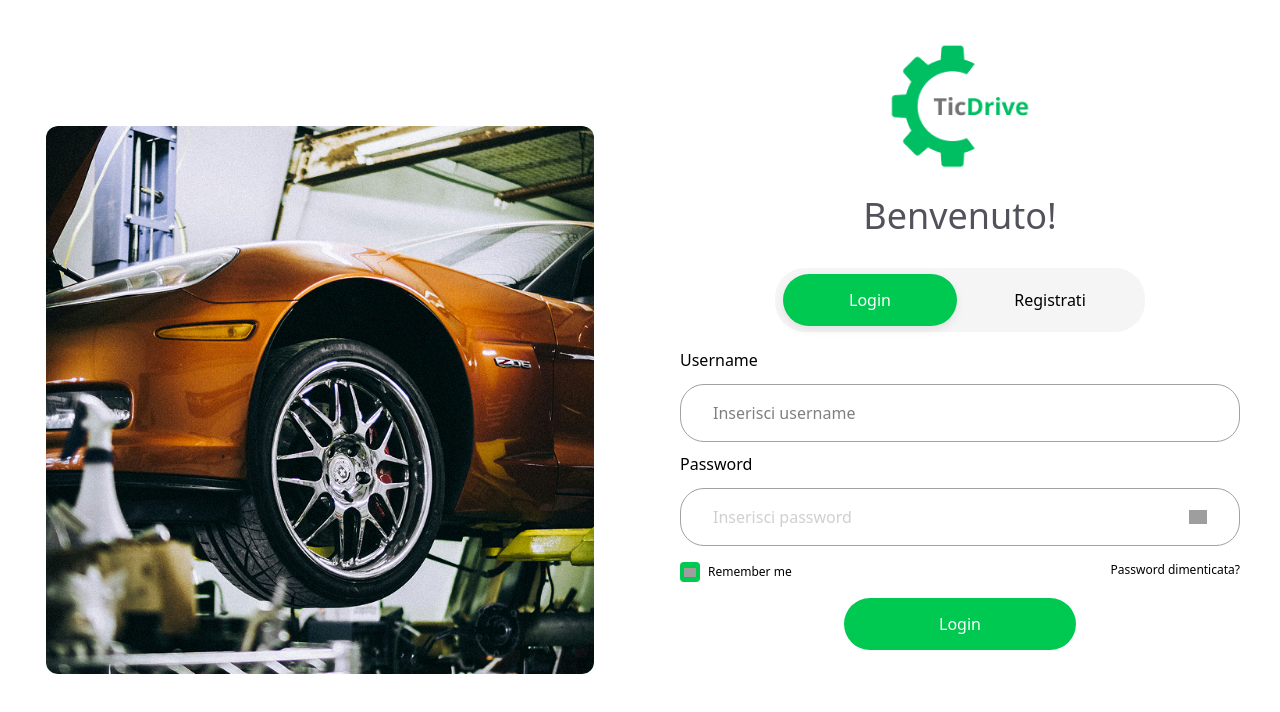
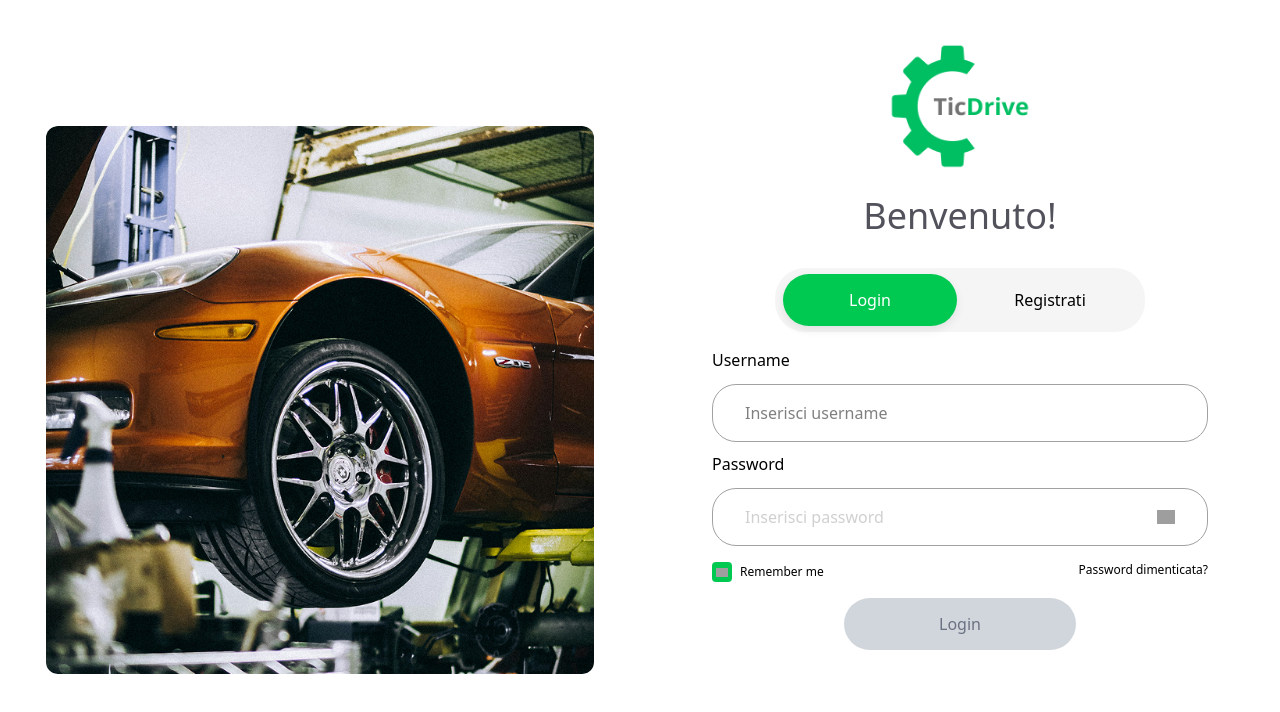
Before and after one commit to AlbyCosmy99/ticdrive-workshops-website-nuxt, a Nuxt app: page /auth/Login in a window 1280 px wide. Shown: the top 712 px of the page. Built offline with nearby package versions, Linux system fonts and the light colour scheme; grey boxes are pictures that could not be loaded.

Commit message:
feat: disable login button if form is not completed

```diff
--- a/components/LoginForm.vue
+++ b/components/LoginForm.vue
@@ -22,7 +22,7 @@
 
     <form
       @submit.prevent="handleSubmit"
-      class="flex flex-col w-full px-6 items-center m-auto max-w-lg lg:max-w-full"
+      class="flex flex-col w-full px-14 items-center m-auto max-w-lg lg:max-w-full"
     >
       <FormInput
         id="username"
@@ -73,7 +73,8 @@
 
       <button
         type="submit"
-        class="self-center px-16 py-3.5 mt-4 max-w-full text-base text-white whitespace-nowrap bg-green-500 bg-opacity-50 rounded-[36px] w-[232px] max-md:px-5 max-md:mt-10 hover:bg-opacity-60 focus:outline-none focus:ring-2 focus:ring-green-500 focus:ring-opacity-50"
+        :disabled="!password || !username"
+        class="self-center px-16 py-3.5 mt-4 max-w-full text-base text-white whitespace-nowrap bg-green-500 bg-opacity-50 rounded-[36px] w-[232px] max-md:px-5 max-md:mt-10 hover:bg-opacity-60 focus:outline-none focus:ring-2 focus:ring-green-500 focus:ring-opacity-50 disabled:bg-gray-300 disabled:text-gray-500 disabled:cursor-not-allowed disabled:hover:bg-gray-300"
       >
         Login
       </button>
@@ -81,20 +82,12 @@
   </div>
 </template>
 
-<script lang="ts">
-import {defineComponent, ref} from 'vue';
+<script lang="ts" setup>
+import {ref} from 'vue';
 import ToggleButton from './ToggleButton.vue';
 import FormInput from './FormInput.vue';
 import CheckboxField from './CheckboxField.vue';
 
-export default defineComponent({
-  name: 'LoginForm',
-  components: {
-    ToggleButton,
-    FormInput,
-    CheckboxField,
-  },
-  setup() {
 const username = ref('');
 const password = ref('');
 const rememberMe = ref(true);
@@ -115,16 +108,4 @@ export default defineComponent({
 const forgotPassword = () => {
   console.log('Forgot password clicked');
 };
-
-    return {
-      username,
-      password,
-      rememberMe,
-      passwordVisible,
-      handleSubmit,
-      togglePasswordVisibility,
-      forgotPassword,
-    };
-  },
-});
 </script>
```
Lines whose indentation alone changed are shown as unchanged.
